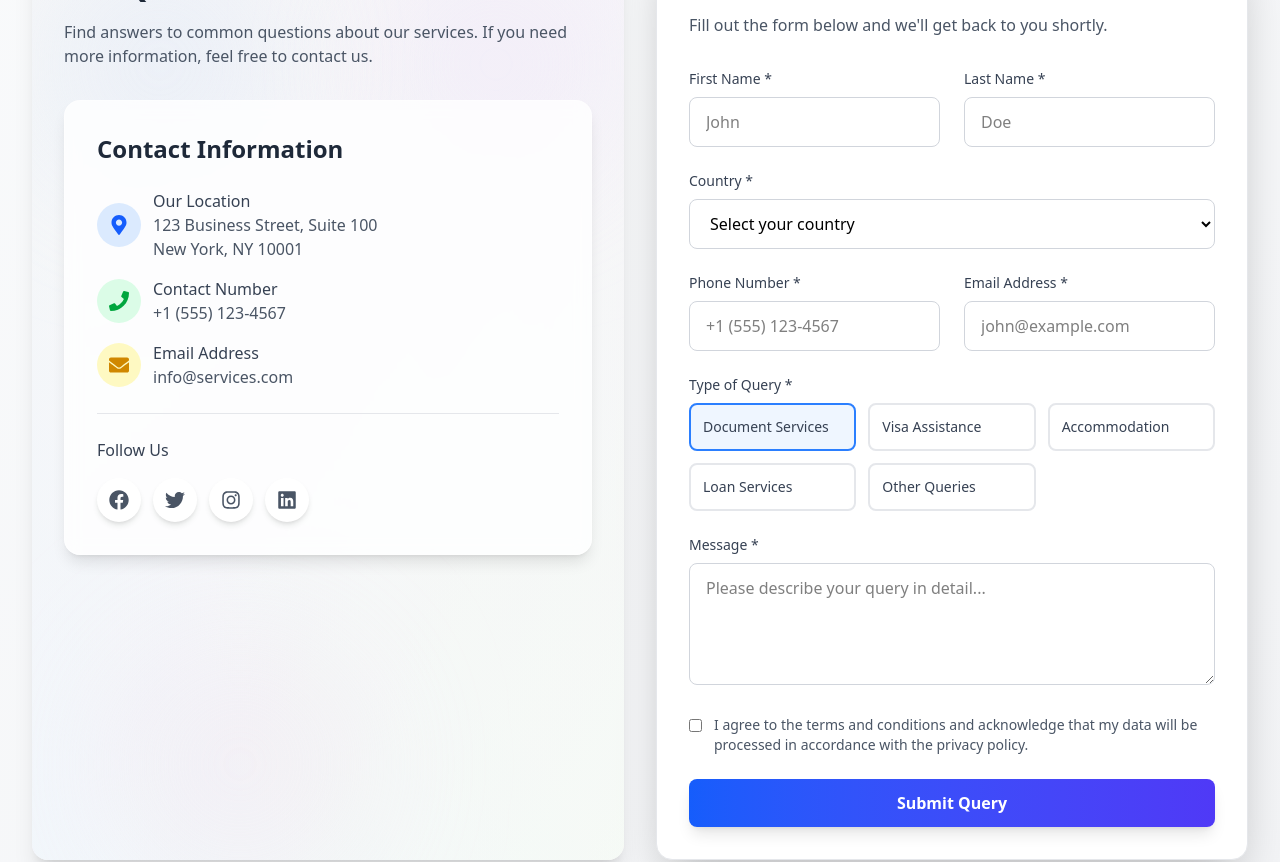
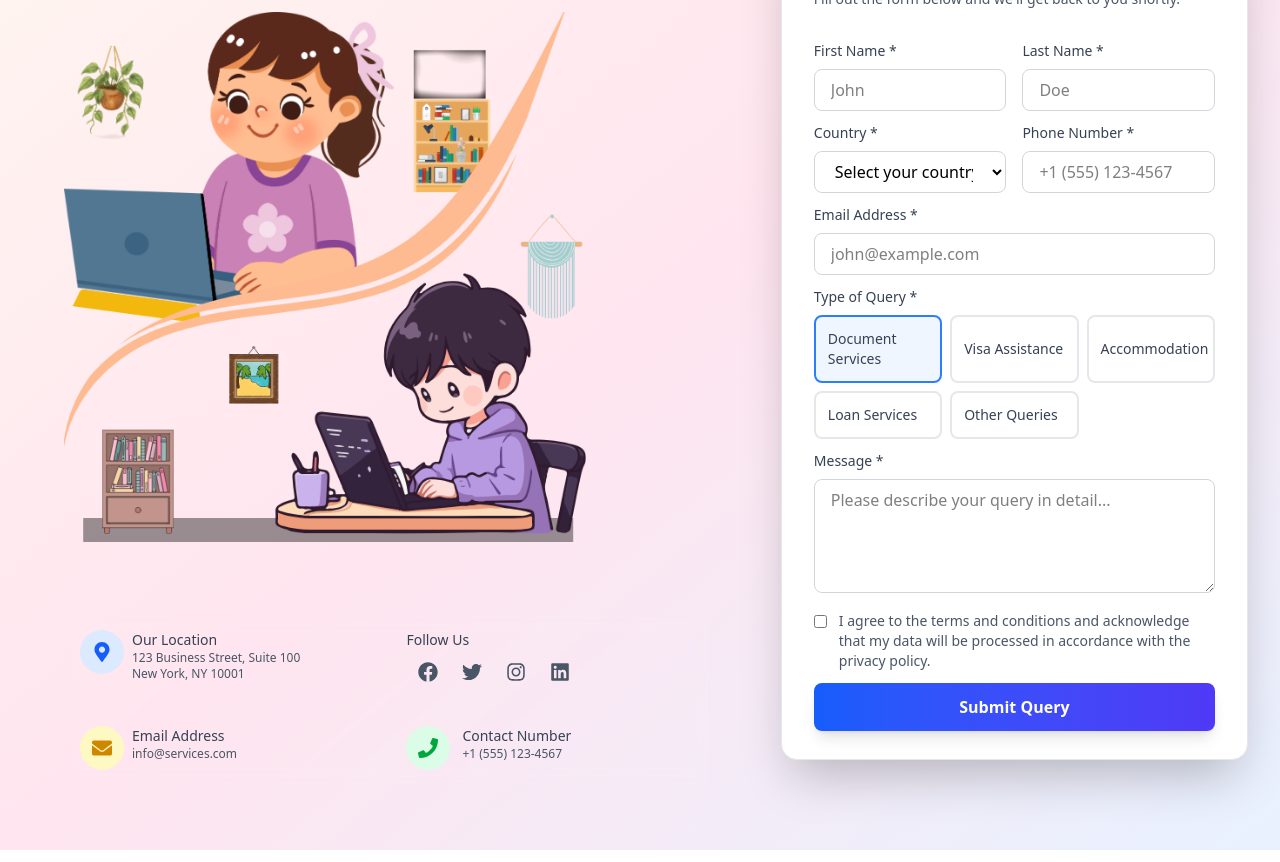
Before and after one commit to sowmyakota-mv/Abroad-Consultancy, a React (Vite) app in the folder abroad-consultancy/: page / in a window 1280 px wide. Shown: the part 3780-4642 px from the top of the page. Built offline with nearby package versions, Linux system fonts and the light colour scheme.

Commit message:
modified the faq layout

```diff
--- a/abroad-consultancy/src/components/FAQ.tsx
+++ b/abroad-consultancy/src/components/FAQ.tsx
@@ -64,25 +64,11 @@ const FAQ: React.FC = () => {
   ];
 
   return (
-    <div className="min-h-screen bg-gradient-to-br from-gray-50 to-gray-100 py-12 px-4 sm:px-6 lg:px-8">
+    <div className="min-h-screen bg-gradient-to-br from-[#FFF7F0] via-[#FFE5EF] to-[#E8F1FF] py-8 px-4 sm:px-6 lg:px-8">
       <div className="max-w-7xl mx-auto">
-        <h1 className="text-4xl font-bold text-center text-gray-800 mb-12">
-          Frequently Asked Questions & Contact
-        </h1>
-
-        <div className="grid grid-cols-1 lg:grid-cols-2 gap-8">
-          {/* Left Column with full multiple light background */}
-          <div className="relative overflow-hidden rounded-2xl shadow-xl">
-            {/* Multiple Gradient Background */}
-            <div className="absolute inset-0 bg-gradient-to-br from-blue-50 via-purple-50 to-pink-50 opacity-70"></div>
-            <div className="absolute inset-0 bg-gradient-to-tr from-green-50 via-yellow-50 to-orange-50 opacity-50"></div>
-            <div className="absolute inset-0 bg-gradient-to-tl from-cyan-50 via-indigo-50 to-violet-50 opacity-40"></div>
-
-            {/* Animated Background Elements */}
-            <div className="absolute top-0 left-0 w-64 h-64 bg-blue-100 rounded-full mix-blend-multiply filter blur-3xl opacity-30 animate-blob"></div>
-            <div className="absolute top-0 right-0 w-64 h-64 bg-purple-100 rounded-full mix-blend-multiply filter blur-3xl opacity-30 animate-blob animation-delay-2000"></div>
-            <div className="absolute -bottom-8 left-20 w-64 h-64 bg-pink-100 rounded-full mix-blend-multiply filter blur-3xl opacity-30 animate-blob animation-delay-4000"></div>
-
+        <div className="grid grid-cols-1 lg:grid-cols-5 gap-8">
+          {/* Left Column - 60% width (3/5 of the grid) */}
+          <div className="lg:col-span-3 relative overflow-hidden">
             <div className="relative z-10 h-full p-8 flex flex-col">
               {/* Top Title Section */}
               <div className="mb-8">
@@ -93,74 +79,86 @@ const FAQ: React.FC = () => {
                   Find answers to common questions about our services. If you need more information, feel free to contact us.
                 </p>
               </div>
+              <div className="mt-4 relative">
+                <img
+                  src="/faq-hero.png"
+                  alt="FAQ illustration"
+                  className="w-[80%] object-cover relative z-10"
+                />
+                <div className="absolute -bottom-2 left-66 -translate-x-1/2 w-3/4 h-6 blur- bg-black/40"></div>
+              </div>
 
               {/* Bottom Contact Information */}
-              <div className="bg-white/80 backdrop-blur-sm rounded-2xl p-8 border border-white/40 shadow-lg">
-                <h3 className="text-2xl font-bold text-gray-800 mb-6">Contact Information</h3>
-
-                <div className="space-y-4 mb-6">
-                  <div className="flex items-center space-x-3">
+              <div className="backdrop-blur-sm mt-20">
+                <div className="grid grid-cols-2 ">
+                  {/* 1*1 - Location */}
+                  <div className="flex items-start space-x-2 p-4">
                     <div className="bg-blue-100 p-3 rounded-full">
                       <FaMapMarkerAlt className="text-blue-600 text-xl" />
                     </div>
                     <div>
-                      <p className="font-medium text-gray-700">Our Location</p>
-                      <p className="text-gray-600">123 Business Street, Suite 100<br />New York, NY 10001</p>
+                      <p className="font-medium text-sm text-gray-700">Our Location</p>
+                      <p className="text-gray-600 text-xs">
+                        123 Business Street, Suite 100 <br />
+                        New York, NY 10001
+                      </p>
                     </div>
                   </div>
 
-                  <div className="flex items-center space-x-3">
+                  {/* 1*2 - Social Media */}
+                  <div className="p-4">
+                    <p className="font-medium text-sm text-gray-700 mb-">Follow Us</p>
+                    <div className="flex ">
+                      {socialLinks.map((social, index) => (
+                        <a
+                          key={index}
+                          href={social.href}
+                          aria-label={social.label}
+                          className="p-3 rounded-3xl hover:shadow-lg transition-all hover:-translate-y-1"
+                        >
+                          <social.icon className="text-gray-600 text-xl hover:text-blue-600" />
+                        </a>
+                      ))}
+                    </div>
+                  </div>
+
+                  {/* 2*1 - Email */}
+                  <div className="flex items-start space-x-2 p-4">
+                    <div className="bg-yellow-100 p-3 rounded-full">
+                      <FaEnvelope className="text-yellow-600 text-xl" />
+                    </div>
+                    <div>
+                      <p className="font-medium text-sm text-gray-700">Email Address</p>
+                      <p className="text-gray-600 text-xs">info@services.com</p>
+                    </div>
+                  </div>
+
+                  {/* 2*2 - Contact Number */}
+                  <div className="flex items-start space-x-3 p-4">
                     <div className="bg-green-100 p-3 rounded-full">
                       <FaPhone className="text-green-600 text-xl" />
                     </div>
                     <div>
-                      <p className="font-medium text-gray-700">Contact Number</p>
-                      <p className="text-gray-600">+1 (555) 123-4567</p>
+                      <p className="font-medium text-sm text-gray-700">Contact Number</p>
+                      <p className="text-gray-600 text-xs">+1 (555) 123-4567</p>
                     </div>
-                  </div>
-
-                  <div className="flex items-center space-x-3">
-                    <div className="bg-yellow-100 p-3 rounded-full">
-                      <FaEnvelope className="text-yellow-600 text-xl" />
-                    </div>
-                    <div>
-                      <p className="font-medium text-gray-700">Email Address</p>
-                      <p className="text-gray-600">info@services.com</p>
-                    </div>
-                  </div>
-                </div>
-
-                {/* Social Media Links */}
-                <div className="pt-6 border-t border-gray-200">
-                  <p className="font-medium text-gray-700 mb-4">Follow Us</p>
-                  <div className="flex space-x-3">
-                    {socialLinks.map((social, index) => (
-                      <a
-                        key={index}
-                        href={social.href}
-                        className="bg-white p-3 rounded-full shadow-md hover:shadow-lg transition-all duration-300 hover:-translate-y-1"
-                        aria-label={social.label}
-                      >
-                        <social.icon className="text-gray-600 text-xl hover:text-blue-600 transition-colors" />
-                      </a>
-                    ))}
                   </div>
                 </div>
               </div>
             </div>
           </div>
 
-          {/* Right Column - Form (Unchanged) */}
-          <div className="bg-white rounded-2xl shadow-2xl p-8 border border-gray-200">
+          {/* Right Column - 40% width (2/5 of the grid) */}
+          <div className="h-[86%] mt-20 lg:col-span-2 bg-white rounded-2xl shadow-2xl p-8 border border-gray-200">
             <h2 className="text-3xl font-bold text-gray-800 mb-2">
               Get in Touch
             </h2>
-            <p className="text-gray-600 mb-8">
+            <p className="text-gray-600 text-sm mb-8">
               Fill out the form below and we'll get back to you shortly.
             </p>
 
-            <form onSubmit={handleSubmit} className="space-y-6">
-              <div className="grid grid-cols-1 md:grid-cols-2 gap-6">
+            <form onSubmit={handleSubmit} className="space-y-3">
+              <div className="grid grid-cols-1 md:grid-cols-2 gap-4">
                 <div>
                   <label className="block text-sm font-medium text-gray-700 mb-2">
                     First Name *
@@ -171,7 +169,7 @@ const FAQ: React.FC = () => {
                     value={formData.firstName}
                     onChange={handleChange}
                     required
-                    className="w-full px-4 py-3 rounded-lg border border-gray-300 focus:border-blue-500 focus:ring-2 focus:ring-blue-200 transition-colors"
+                    className="w-full px-4 py-2 rounded-lg border border-gray-300 focus:border-blue-500 focus:ring-2 focus:ring-blue-200 transition-colors"
                     placeholder="John"
                   />
                 </div>
@@ -186,12 +184,15 @@ const FAQ: React.FC = () => {
                     value={formData.lastName}
                     onChange={handleChange}
                     required
-                    className="w-full px-4 py-3 rounded-lg border border-gray-300 focus:border-blue-500 focus:ring-2 focus:ring-blue-200 transition-colors"
+                    className="w-full px-4 py-2 rounded-lg border border-gray-300 focus:border-blue-500 focus:ring-2 focus:ring-blue-200 transition-colors"
                     placeholder="Doe"
                   />
                 </div>
               </div>
 
+              {/* Country + Phone Row */}
+              <div className="grid grid-cols-1 md:grid-cols-2 gap-4">
+                {/* Country */}
                 <div>
                   <label className="block text-sm font-medium text-gray-700 mb-2">
                     Country *
@@ -201,7 +202,7 @@ const FAQ: React.FC = () => {
                     value={formData.country}
                     onChange={handleChange}
                     required
-                  className="w-full px-4 py-3 rounded-lg border border-gray-300 focus:border-blue-500 focus:ring-2 focus:ring-blue-200 transition-colors"
+                    className="w-full px-4 py-2 rounded-lg border border-gray-300 focus:border-blue-500 focus:ring-2 focus:ring-blue-200 transition-colors"
                   >
                     <option value="">Select your country</option>
                     {countries.map((country) => (
@@ -212,7 +213,7 @@ const FAQ: React.FC = () => {
                   </select>
                 </div>
 
-              <div className="grid grid-cols-1 md:grid-cols-2 gap-6">
+                {/* Phone */}
                 <div>
                   <label className="block text-sm font-medium text-gray-700 mb-2">
                     Phone Number *
@@ -223,11 +224,13 @@ const FAQ: React.FC = () => {
                     value={formData.phone}
                     onChange={handleChange}
                     required
-                    className="w-full px-4 py-3 rounded-lg border border-gray-300 focus:border-blue-500 focus:ring-2 focus:ring-blue-200 transition-colors"
+                    className="w-full px-4 py-2 rounded-lg border border-gray-300 focus:border-blue-500 focus:ring-2 focus:ring-blue-200 transition-colors"
                     placeholder="+1 (555) 123-4567"
                   />
                 </div>
+              </div>
 
+              {/* Email Full Width */}
               <div>
                 <label className="block text-sm font-medium text-gray-700 mb-2">
                   Email Address *
@@ -238,17 +241,16 @@ const FAQ: React.FC = () => {
                   value={formData.email}
                   onChange={handleChange}
                   required
-                    className="w-full px-4 py-3 rounded-lg border border-gray-300 focus:border-blue-500 focus:ring-2 focus:ring-blue-200 transition-colors"
+                  className="w-full px-4 py-2 rounded-lg border border-gray-300 focus:border-blue-500 focus:ring-2 focus:ring-blue-200 transition-colors"
                   placeholder="john@example.com"
                 />
-                </div>
               </div>
 
               <div>
                 <label className="block text-sm font-medium text-gray-700 mb-2">
                   Type of Query *
                 </label>
-                <div className="grid grid-cols-2 md:grid-cols-3 gap-3">
+                <div className="grid grid-cols-3 gap-2">
                   {queryTypes.map((type) => (
                     <label
                       key={type.value}
@@ -284,7 +286,7 @@ const FAQ: React.FC = () => {
                   onChange={handleChange}
                   required
                   rows={4}
-                  className="w-full px-4 py-3 rounded-lg border border-gray-300 focus:border-blue-500 focus:ring-2 focus:ring-blue-200 transition-colors"
+                  className="w-full px-4 py-2 rounded-lg border border-gray-300 focus:border-blue-500 focus:ring-2 focus:ring-blue-200 transition-colors"
                   placeholder="Please describe your query in detail..."
                 />
               </div>
```
Lines whose indentation alone changed are shown as unchanged.
